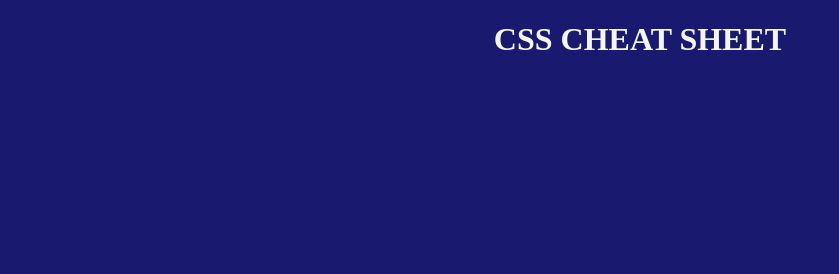
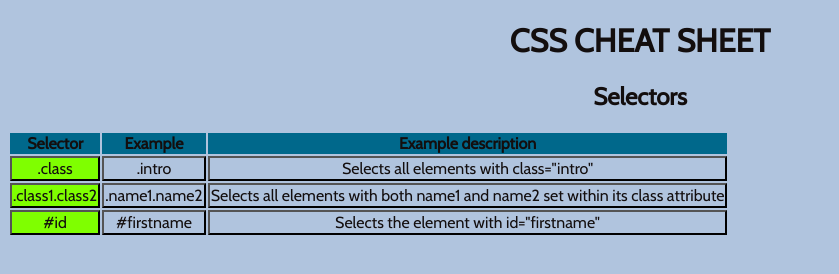
Before and after one commit to stoimenhr/cheatsheet3, a plain HTML site: page index.html in a window 1280 px wide. Shown: the whole page, without its empty margins (0-839 px from the left). Drawn offline with nearby package versions, Linux system fonts and the light colour scheme.

Commit message:
finished

```diff
--- a/index.html
+++ b/index.html
@@ -5,10 +5,50 @@
     <meta name="viewport" content="width=device-width, initial-scale=1.0">
     <title>Cheat Sheet</title>
     <link href="./style.css" rel="stylesheet" type="text/css">
+    <link href="https://fonts.googleapis.com/css2?family=Cabin&display=swap" rel="stylesheet">
 </head>
 <body>
+<header>
+    <h1><strong>CSS</strong> CHEAT SHEET </h1>
 
-    <h1><strong>CSS</strong> CHEAT SHEET </h1>
+    </header>
+<!--Table for Selectors-->
+
+        <div class="table1"></div>
+      <table>
+        <h2>Selectors</h2>
+        <thead>
+        <tr>
+            <th>Selector</th>
+            <th>Example</th>
+            <th>Example description</th>
+        </tr>
+    </thead>
+        <tbody>
+            <tr>
+                <td class="first">.class</td>
+                <td>.intro</td>
+                <td>Selects all elements with class="intro"</td>
+            </tr>
+
+            <tr>
+                <td class="first">.class1.class2</td>
+                <td>.name1.name2</td>
+                <td>Selects all elements with both name1 and name2 set within its class attribute</td>
+            </tr>
+
+            <tr>
+                <td class="first">#id</td>
+                <td>#firstname</td>
+                <td>Selects the element with id="firstname"</td>
+            </tr>
+
+        </tbody>
+
+
+    </table>
+</div>
+
 
 </body>
 </html>
--- a/style.css
+++ b/style.css
@@ -1,5 +1,35 @@
 body{
-    background-color: midnightblue;
-    color: whitesmoke;
+    background-color: lightsteelblue;
+    color: rgb(19, 14, 14);
     text-align: center;
+    font-size: 16px;
+    font-family: Cabin , sans-serif;
 }
+
+
+
+}
+table{
+    border: 3px solid black;
+    display: table;
+    border-collapse: separate;
+    box-sizing: border-box;
+    text-align: center;
+
+
+}
+
+thead{
+    background-color: #00688B;
+}
+
+tr, td{
+    border: 2px outset black;
+
+}
+
+
+
+.first{
+    background-color: chartreuse;
+}
```
Also changed, not shown: media/css.jpg (added).
